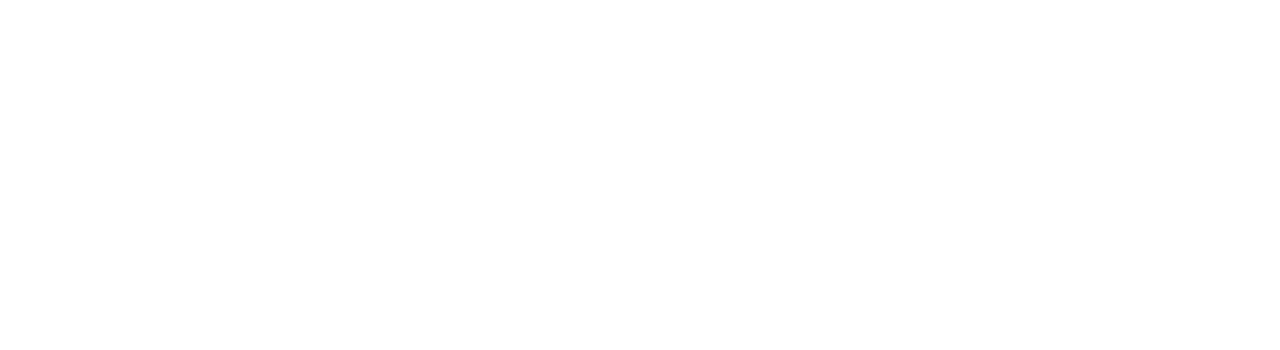
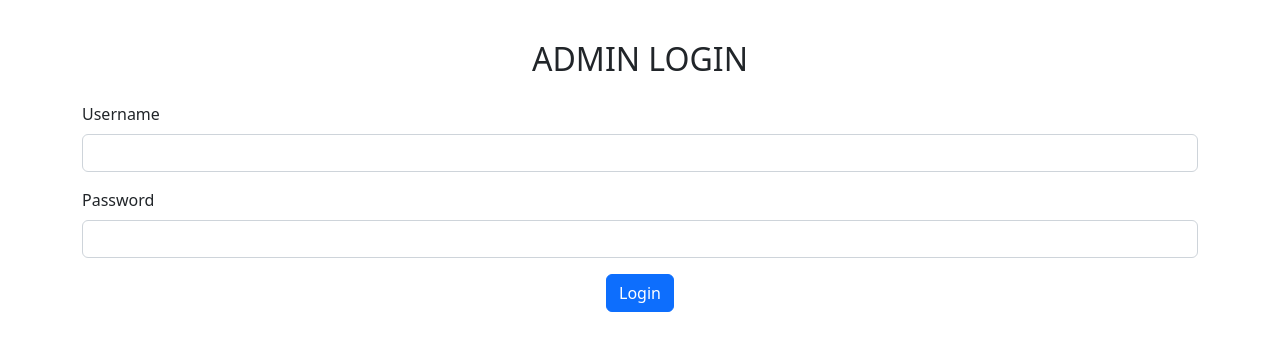
Before and after one commit to HarshaSalih/Nest-angular-app, an Angular app: page / in a window 1280 px wide. Shown: the top 350 px of the page. Built offline with nearby package versions, Linux system fonts and the light colour scheme.

Commit message:
adminlogin  commits

```diff
--- /dev/null
+++ b/src/app/adminlogin/adminlogin.component.html
@@ -0,0 +1,27 @@
+<div class="container">
+    <div class="row">
+        <div class="col col-12 col-sm-12 col-md-12 col-lg-12 col-xl-12 col-xxl-12">
+            <div class="row g-3 mt-4">
+                <div class="col col-12 col-sm-12 col-md-12 col-lg-12 col-xl-12 col-xxl-12 text-center">
+                    <h2>ADMIN LOGIN</h2>
+                </div>
+                <div class="col col-12 col-sm-12 col-md-12 col-lg-12 col-xl-12 col-xxl-12">
+
+                    <label for="" class="form-label">Username</label>
+                    <input type="text" class="form-control">
+
+                </div>
+                <div class="col col-12 col-sm-12 col-md-12 col-lg-12 col-xl-12 col-xxl-12">
+
+                    <label for="" class="form-label">Password</label>
+                    <input type="password" name="" id="" class="form-control">
+
+
+                </div>
+                <div class="col col-12 col-sm-12 col-md-12 col-lg-12 col-xl-12 col-xxl-12 text-center">
+                    <button class="btn btn-primary">Login</button>
+                </div>
+            </div>
+        </div>
+    </div>
+</div>
--- a/src/app/app.component.html
+++ b/src/app/app.component.html
@@ -1,3 +1,3 @@
 
-
+<app-adminlogin></app-adminlogin>
 <router-outlet></router-outlet>
--- a/src/app/app.module.ts
+++ b/src/app/app.module.ts
@@ -3,10 +3,12 @@
 
 import { AppRoutingModule } from './app-routing.module';
 import { AppComponent } from './app.component';
+import { AdminloginComponent } from './adminlogin/adminlogin.component';
 
 @NgModule({
   declarations: [
-    AppComponent
+    AppComponent,
+    AdminloginComponent
   ],
   imports: [
     BrowserModule,
```
Also changed, not shown: src/app/adminlogin/adminlogin.component.ts (added, +18 -0 lines), src/app/adminlogin/adminlogin.component.css (added).
